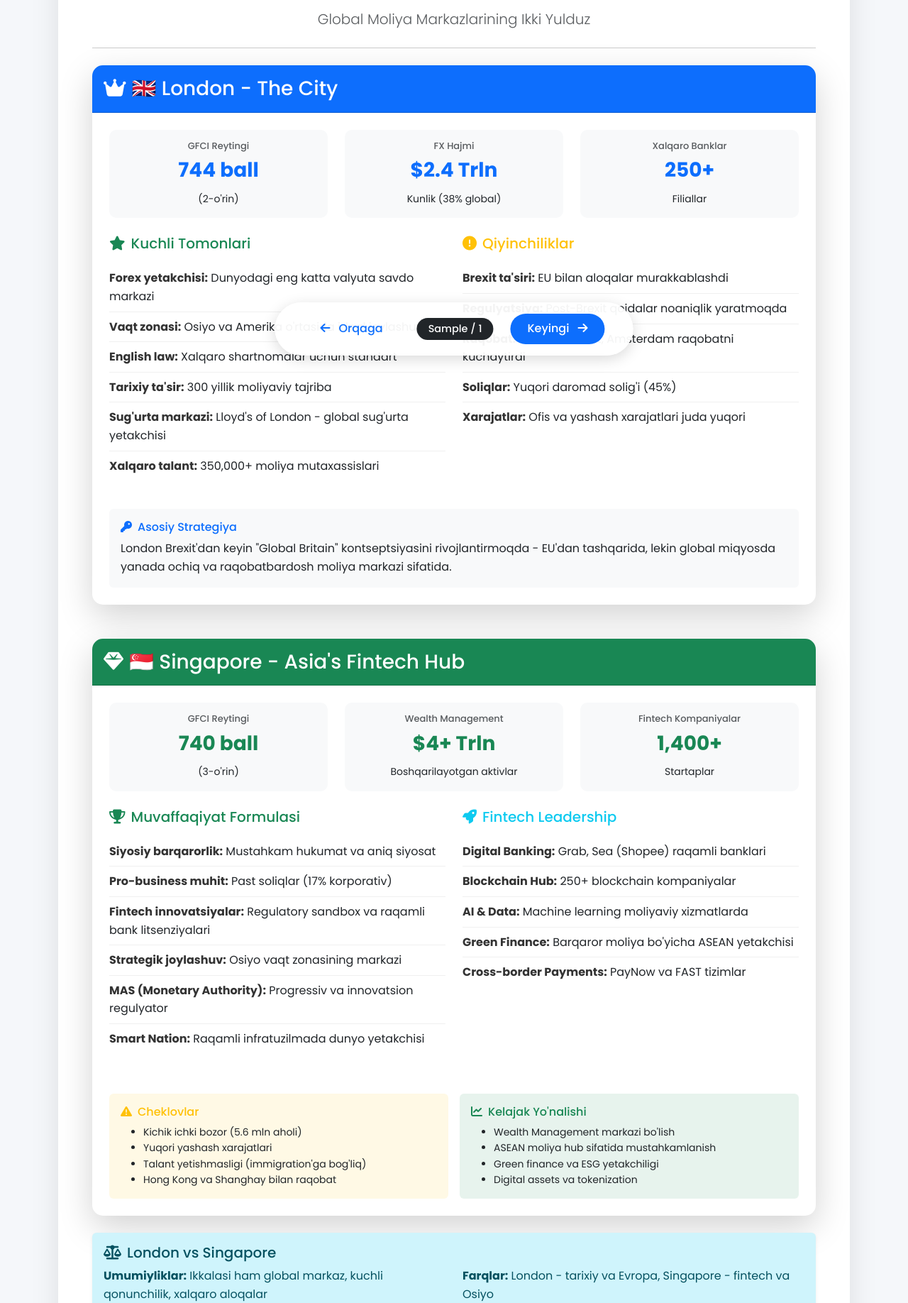
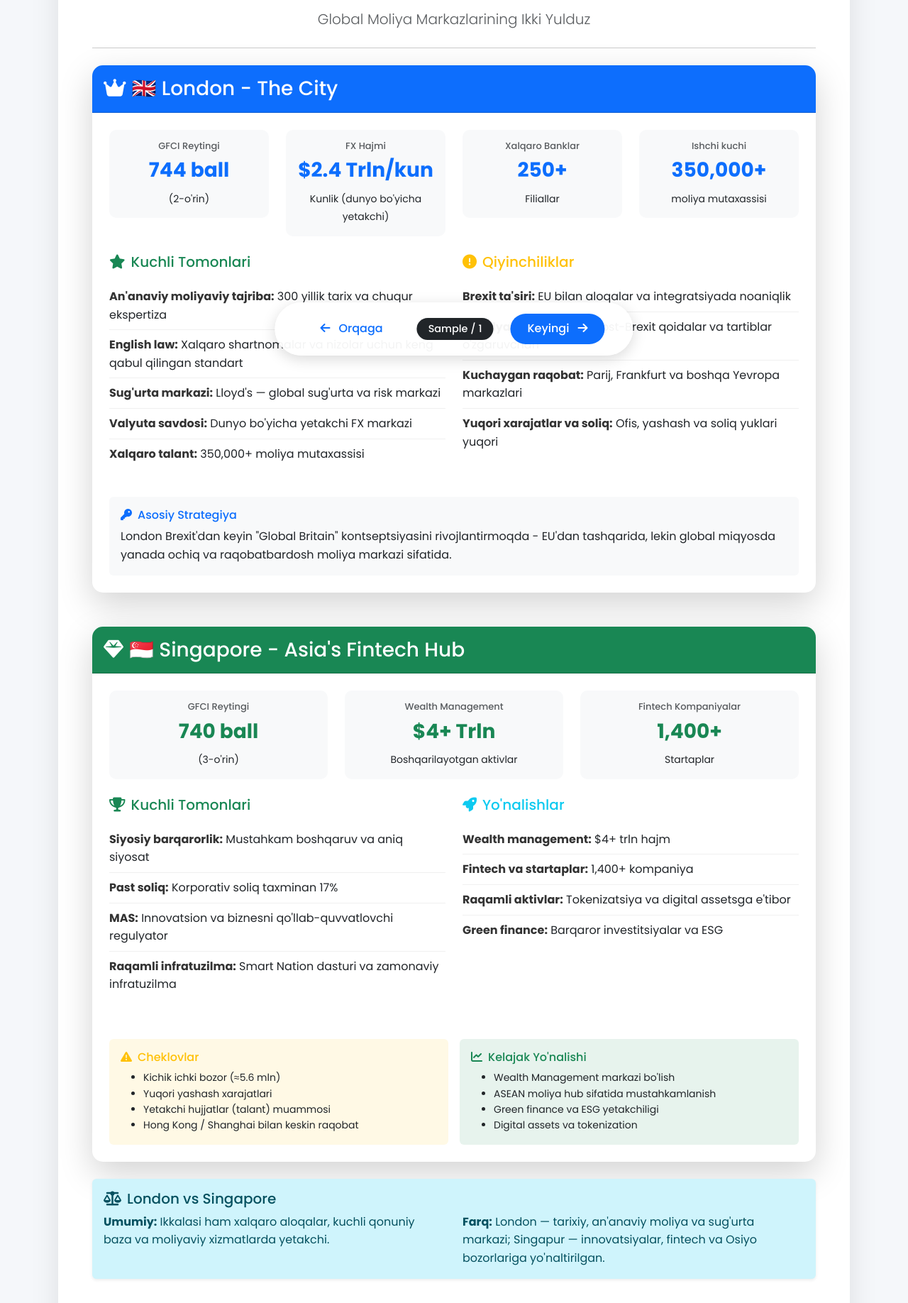
Before and after one commit to faxriddinprof/xalqaro_moliya, a Django app: template templates/international_finance/7-slide.html in a window 1280 px wide. Shown: the part 269-2105 px from the top of the page at 71% size. Run offline with Django 5.2, Linux system fonts and the light colour scheme; the template is opened without the code that fills it: most values are stand-ins (such as "Sample title", 1, 10 or a date in 2020).

Commit message:
Enhance London & Singapore case study slide: Update statistics, improve descriptions, and add speaker notes for clarity and context.

```diff
--- a/templates/international_finance/7-slide.html
+++ b/templates/international_finance/7-slide.html
@@ -24,25 +24,32 @@
                         </div>
                         <div class="card-body p-4">
                             <div class="row mb-4">
-                                <div class="col-md-4">
+                                <div class="col-md-3">
                                     <div class="stat-box">
                                         <h6 class="text-muted">GFCI Reytingi</h6>
                                         <h3 class="text-primary">744 ball</h3>
                                         <small>(2-o'rin)</small>
                                     </div>
                                 </div>
-                                <div class="col-md-4">
+                                <div class="col-md-3">
                                     <div class="stat-box">
                                         <h6 class="text-muted">FX Hajmi</h6>
-                                        <h3 class="text-primary">$2.4 Trln</h3>
-                                        <small>Kunlik (38% global)</small>
+                                        <h3 class="text-primary">$2.4 Trln/kun</h3>
+                                        <small>Kunlik (dunyo bo'yicha yetakchi)</small>
                                     </div>
                                 </div>
-                                <div class="col-md-4">
+                                <div class="col-md-3">
                                     <div class="stat-box">
                                         <h6 class="text-muted">Xalqaro Banklar</h6>
                                         <h3 class="text-primary">250+</h3>
                                         <small>Filiallar</small>
+                                    </div>
+                                </div>
+                                <div class="col-md-3">
+                                    <div class="stat-box">
+                                        <h6 class="text-muted">Ishchi kuchi</h6>
+                                        <h3 class="text-primary">350,000+</h3>
+                                        <small>moliya mutaxassisi</small>
                                     </div>
                                 </div>
                             </div>
@@ -51,22 +58,20 @@
                                 <div class="col-md-6">
                                     <h5 class="text-success mb-3"><i class="fas fa-star me-2"></i>Kuchli Tomonlari</h5>
                                     <ul class="custom-list">
-                                        <li><strong>Forex yetakchisi:</strong> Dunyodagi eng katta valyuta savdo markazi</li>
-                                        <li><strong>Vaqt zonasi:</strong> Osiyo va Amerika o'rtasida ideal joylashuv</li>
-                                        <li><strong>English law:</strong> Xalqaro shartnomalar uchun standart</li>
-                                        <li><strong>Tarixiy ta'sir:</strong> 300 yillik moliyaviy tajriba</li>
-                                        <li><strong>Sug'urta markazi:</strong> Lloyd's of London - global sug'urta yetakchisi</li>
-                                        <li><strong>Xalqaro talant:</strong> 350,000+ moliya mutaxassislari</li>
+                                        <li><strong>An'anaviy moliyaviy tajriba:</strong> 300 yillik tarix va chuqur ekspertiza</li>
+                                        <li><strong>English law:</strong> Xalqaro shartnomalar va nizolar uchun keng qabul qilingan standart</li>
+                                        <li><strong>Sug'urta markazi:</strong> Lloyd's — global sug'urta va risk markazi</li>
+                                        <li><strong>Valyuta savdosi:</strong> Dunyo bo'yicha yetakchi FX markazi</li>
+                                        <li><strong>Xalqaro talant:</strong> 350,000+ moliya mutaxassisi</li>
                                     </ul>
                                 </div>
                                 <div class="col-md-6">
                                     <h5 class="text-warning mb-3"><i class="fas fa-exclamation-circle me-2"></i>Qiyinchiliklar</h5>
                                     <ul class="custom-list">
-                                        <li><strong>Brexit ta'siri:</strong> EU bilan aloqalar murakkablashdi</li>
-                                        <li><strong>Regulyatsiya:</strong> Post-Brexit qoidalar noaniqlik yaratmoqda</li>
-                                        <li><strong>Raqobat:</strong> Paris, Frankfurt, Amsterdam raqobatni kuchaytirdi</li>
-                                        <li><strong>Soliqlar:</strong> Yuqori daromad solig'i (45%)</li>
-                                        <li><strong>Xarajatlar:</strong> Ofis va yashash xarajatlari juda yuqori</li>
+                                        <li><strong>Brexit ta'siri:</strong> EU bilan aloqalar va integratsiyada noaniqlik</li>
+                                        <li><strong>Regulyator noaniqligi:</strong> Post-Brexit qoidalar va tartiblar o'zgaruvchan</li>
+                                        <li><strong>Kuchaygan raqobat:</strong> Parij, Frankfurt va boshqa Yevropa markazlari</li>
+                                        <li><strong>Yuqori xarajatlar va soliq:</strong> Ofis, yashash va soliq yuklari yuqori</li>
                                     </ul>
                                 </div>
                             </div>
@@ -115,24 +120,21 @@
 
                             <div class="row g-4">
                                 <div class="col-md-6">
-                                    <h5 class="text-success mb-3"><i class="fas fa-trophy me-2"></i>Muvaffaqiyat Formulasi</h5>
+                                    <h5 class="text-success mb-3"><i class="fas fa-trophy me-2"></i>Kuchli Tomonlari</h5>
                                     <ul class="custom-list">
-                                        <li><strong>Siyosiy barqarorlik:</strong> Mustahkam hukumat va aniq siyosat</li>
-                                        <li><strong>Pro-business muhit:</strong> Past soliqlar (17% korporativ)</li>
-                                        <li><strong>Fintech innovatsiyalar:</strong> Regulatory sandbox va raqamli bank litsenziyalari</li>
-                                        <li><strong>Strategik joylashuv:</strong> Osiyo vaqt zonasining markazi</li>
-                                        <li><strong>MAS (Monetary Authority):</strong> Progressiv va innovatsion regulyator</li>
-                                        <li><strong>Smart Nation:</strong> Raqamli infratuzilmada dunyo yetakchisi</li>
+                                        <li><strong>Siyosiy barqarorlik:</strong> Mustahkam boshqaruv va aniq siyosat</li>
+                                        <li><strong>Past soliq:</strong> Korporativ soliq taxminan 17%</li>
+                                        <li><strong>MAS:</strong> Innovatsion va biznesni qo'llab-quvvatlovchi regulyator</li>
+                                        <li><strong>Raqamli infratuzilma:</strong> Smart Nation dasturi va zamonaviy infratuzilma</li>
                                     </ul>
                                 </div>
                                 <div class="col-md-6">
-                                    <h5 class="text-info mb-3"><i class="fas fa-rocket me-2"></i>Fintech Leadership</h5>
+                                    <h5 class="text-info mb-3"><i class="fas fa-rocket me-2"></i>Yo'nalishlar</h5>
                                     <ul class="custom-list">
-                                        <li><strong>Digital Banking:</strong> Grab, Sea (Shopee) raqamli banklari</li>
-                                        <li><strong>Blockchain Hub:</strong> 250+ blockchain kompaniyalar</li>
-                                        <li><strong>AI & Data:</strong> Machine learning moliyaviy xizmatlarda</li>
-                                        <li><strong>Green Finance:</strong> Barqaror moliya bo'yicha ASEAN yetakchisi</li>
-                                        <li><strong>Cross-border Payments:</strong> PayNow va FAST tizimlar</li>
+                                        <li><strong>Wealth management:</strong> $4+ trln hajm</li>
+                                        <li><strong>Fintech va startaplar:</strong> 1,400+ kompaniya</li>
+                                        <li><strong>Raqamli aktivlar:</strong> Tokenizatsiya va digital assetsga e'tibor</li>
+                                        <li><strong>Green finance:</strong> Barqaror investitsiyalar va ESG</li>
                                     </ul>
                                 </div>
                             </div>
@@ -142,10 +144,10 @@
                                     <div class="p-3 bg-warning bg-opacity-10 rounded">
                                         <h6 class="text-warning mb-2"><i class="fas fa-exclamation-triangle me-2"></i>Cheklovlar</h6>
                                         <ul class="mb-0 small">
-                                            <li>Kichik ichki bozor (5.6 mln aholi)</li>
+                                            <li>Kichik ichki bozor (≈5.6 mln)</li>
                                             <li>Yuqori yashash xarajatlari</li>
-                                            <li>Talant yetishmasligi (immigration'ga bog'liq)</li>
-                                            <li>Hong Kong va Shanghay bilan raqobat</li>
+                                            <li>Yetakchi hujjatlar (talant) muammosi</li>
+                                            <li>Hong Kong / Shanghai bilan keskin raqobat</li>
                                         </ul>
                                     </div>
                                 </div>
@@ -173,12 +175,25 @@
                         <h5 class="alert-heading"><i class="fas fa-balance-scale me-2"></i>London vs Singapore</h5>
                         <div class="row">
                             <div class="col-md-6">
-                                <p class="mb-0"><strong>Umumiyliklar:</strong> Ikkalasi ham global markaz, kuchli qonunchilik, xalqaro aloqalar</p>
+                                <p class="mb-0"><strong>Umumiy:</strong> Ikkalasi ham xalqaro aloqalar, kuchli qonuniy baza va moliyaviy xizmatlarda yetakchi.</p>
                             </div>
                             <div class="col-md-6">
-                                <p class="mb-0"><strong>Farqlar:</strong> London - tarixiy va Evropa, Singapore - fintech va Osiyo</p>
+                                <p class="mb-0"><strong>Farq:</strong> London — tarixiy, an'anaviy moliya va sug'urta markazi; Singapur — innovatsiyalar, fintech va Osiyo bozorlariga yo'naltirilgan.</p>
                             </div>
                         </div>
+                    </div>
+                </div>
+            </div>
+
+            <!-- Speaker notes / O'qiy turish uchun qisqa yordamchi matn -->
+            <div class="row mt-4">
+                <div class="col-lg-12">
+                    <div class="card border-0 bg-light p-3">
+                        <h6 class="mb-2"><strong>O'qiy turish uchun qisqa yordamchi matn (speaker notes)</strong></h6>
+                        <p class="small mb-2"><strong>Kirish:</strong> Bu slaydda London va Singapurning asosiy ko'rsatkichlari va ularning kuchli/zaif tomonlari keltirilgan.</p>
+                        <p class="small mb-2"><strong>London:</strong> London dunyo bo'yicha valuta savdosida yetakchi, ko'p xalqaro banklar va an'anaviy sug'urta markazi bor. Brexit va regulyator o'zgarishlari asosiy xavf.</p>
+                        <p class="small mb-2"><strong>Singapur:</strong> Singapur fintech, raqamli bank va wealth managementda tez o'smoqda. Past soliq va innovatsion regulyatsiya yutug'i, lekin ichki bozor kichik.</p>
+                        <p class="small mb-0"><strong>Xulosa:</strong> London — traditsiyalar va miqyosi, Singapur — texnologiya va Osiyo markazligi. Ikkalasi ham global moliya tarmog'ida o'z o'rniga ega.</p>
                     </div>
                 </div>
             </div>
```
